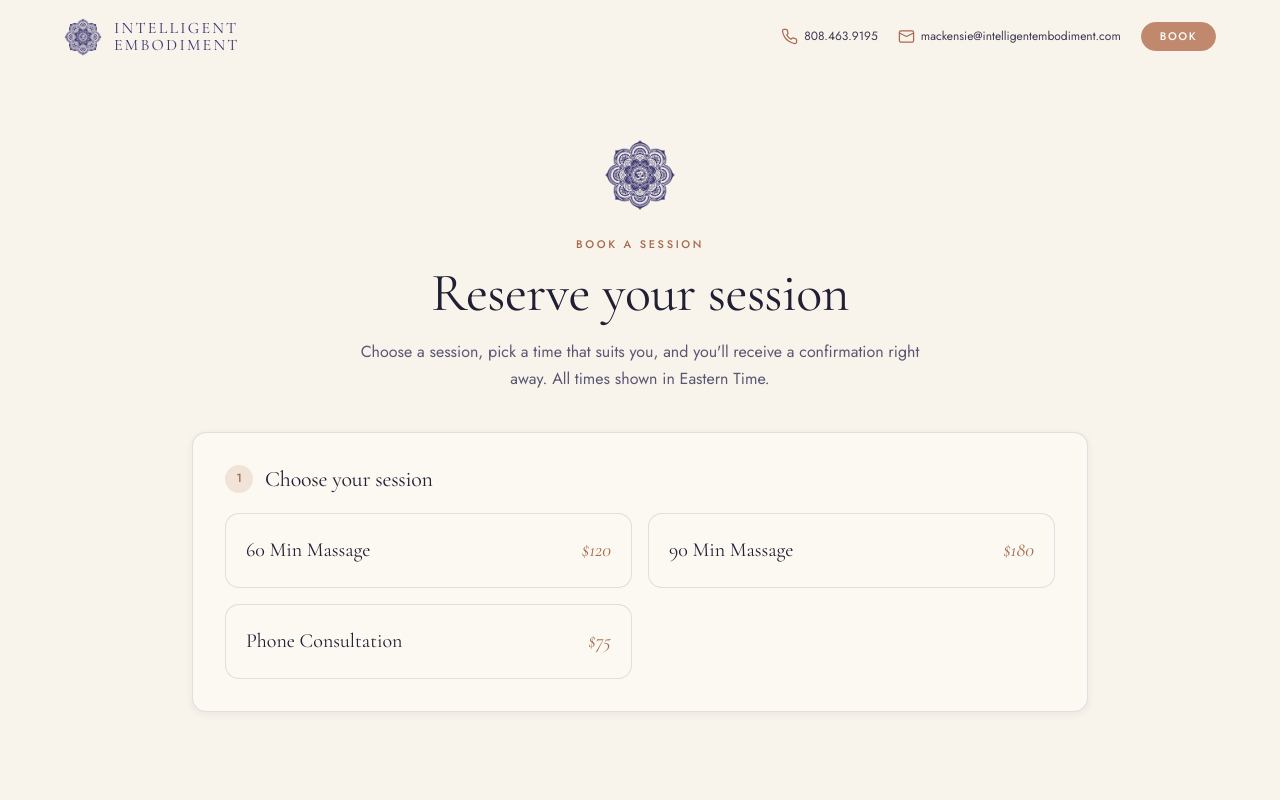
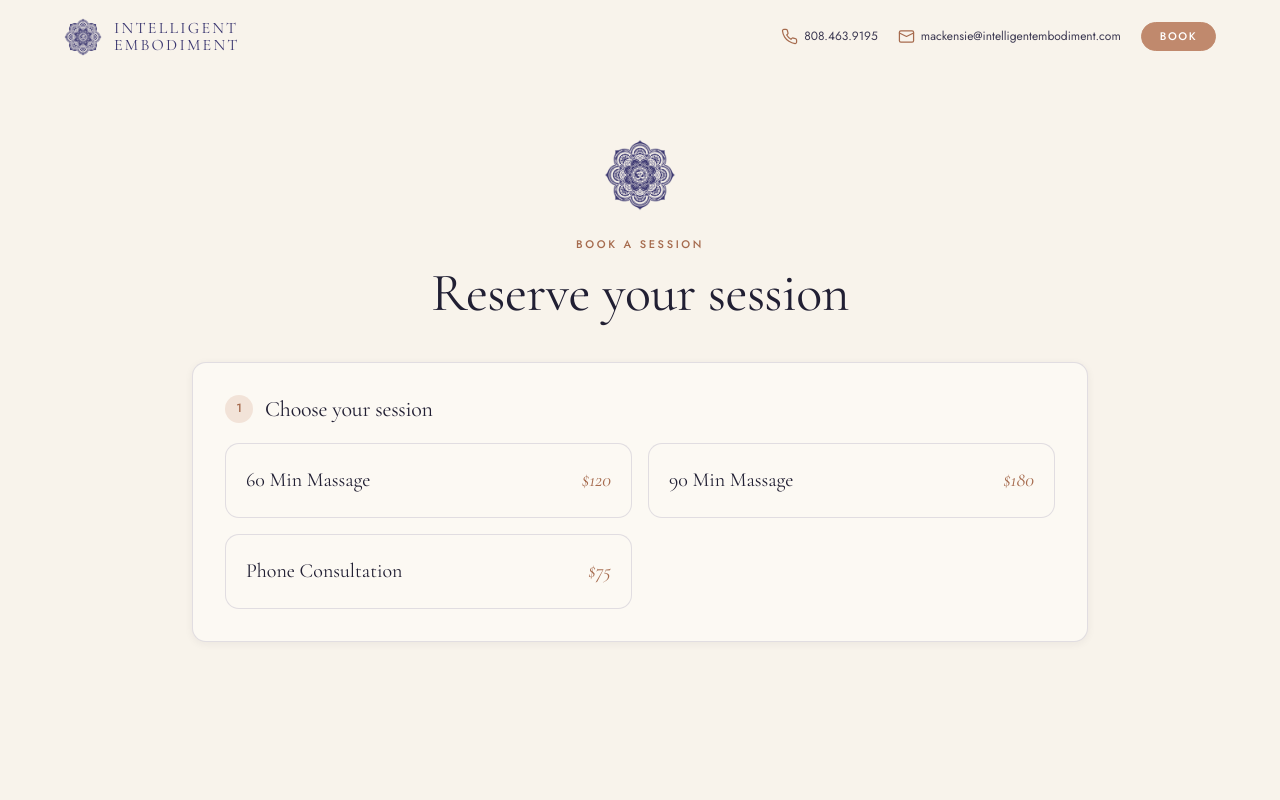
Before and after one commit to samperet/intelligentembodiment, a Next.js app: page /book in a window 1280 px wide. Shown: the top 800 px of the page. Built offline with nearby package versions, Linux system fonts and the light colour scheme.

Commit message:
Book page: remove the intro paragraph under the heading
Co-Authored-By: Claude Opus 4.8 <noreply@anthropic.com>
Claude-Session: https://claude.ai/code/session_017uVHW9kqtiJ6h4EEFKni1D

```diff
--- a/app/book/page.tsx
+++ b/app/book/page.tsx
@@ -32,10 +32,6 @@ export default function BookPage({
         >
           Reserve your session
         </h1>
-        <p className="mx-auto mt-4 max-w-xl font-sans text-[16px] leading-[1.7] text-ink-500">
-          Choose a session, pick a time that suits you, and you&apos;ll receive
-          a confirmation right away. All times shown in Eastern Time.
-        </p>
       </div>
       <Suspense>
         <BookingWidget initialService={searchParams.service} />
```
